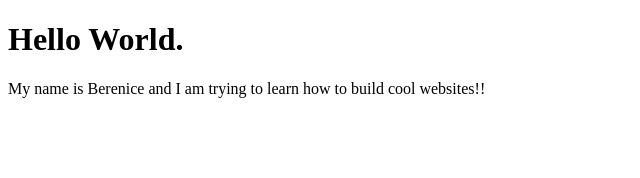
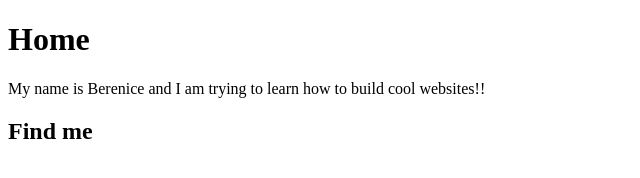
Before and after one commit to bmaya475/bmaya475.github.io, a plain HTML site: page index.html in a window 1280 px wide. Shown: the whole page, without its empty margins (0-640 px from the left). Drawn offline with Linux system fonts and the light colour scheme.

Commit message:
Update index.html

```diff
--- a/index.html
+++ b/index.html
@@ -4,7 +4,12 @@
         <title> My Website</title>
     </head>
     <body>
-<h1>Hello World.</h1>
-<p>My name is Berenice and I am trying to learn how to build cool websites!!</p>
+<h1>Home</h1>
+<p> My name is Berenice and I am trying to learn how to build cool websites!!</p>
+   <h2> Find me</h2>
+
+
+
+
    </body>
  </html>
```
